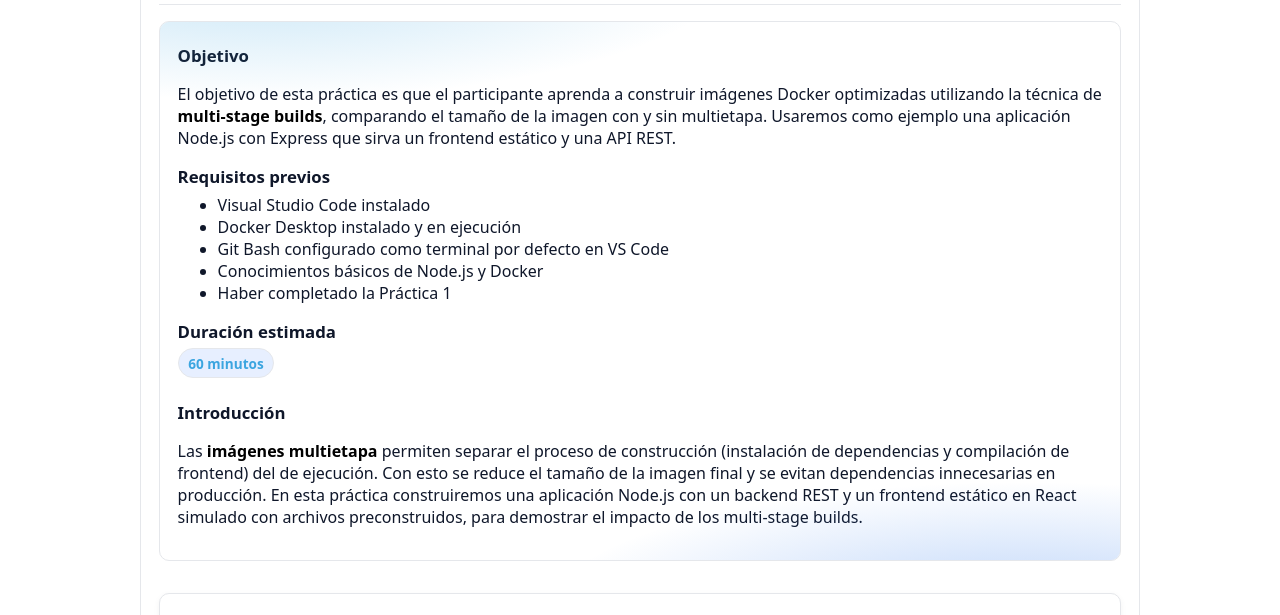
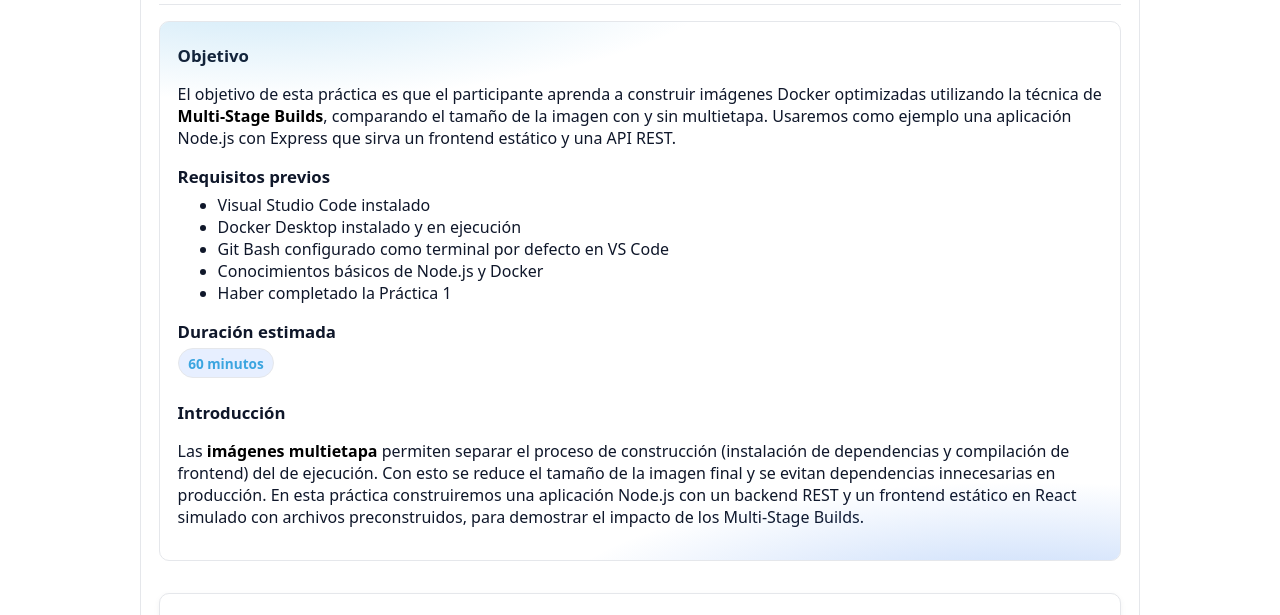
Before and after one commit to Netec-Mx/DOCK_KUB_V2, a Jekyll site: the page built from labs/capitulo3/lab3.md, in a window 1280 px wide and 900 px high. Shown: the part 285-900 px from the top of the window. Built offline with Jekyll 4.4.1, drawn with Linux system fonts in a browser that asks for light colours; some of the changed text lies outside the part shown.

Commit message:
Update lab3.md

````diff
--- a/labs/capitulo3/lab3.md
+++ b/labs/capitulo3/lab3.md
@@ -5,7 +5,7 @@ permalink: /capitulo3/lab3/
 images_base: /labs/capitulo3/img
 duration: "60 minutos"
 objective:
-  - El objetivo de esta práctica es que el participante aprenda a construir imágenes Docker optimizadas utilizando la técnica de **multi-stage builds**, comparando el tamaño de la imagen con y sin multietapa. Usaremos como ejemplo una aplicación Node.js con Express que sirva un frontend estático y una API REST.
+  - El objetivo de esta práctica es que el participante aprenda a construir imágenes Docker optimizadas utilizando la técnica de **Multi-Stage Builds**, comparando el tamaño de la imagen con y sin multietapa. Usaremos como ejemplo una aplicación Node.js con Express que sirva un frontend estático y una API REST.
 prerequisites:
   - Visual Studio Code instalado
   - Docker Desktop instalado y en ejecución
@@ -13,13 +13,13 @@ prerequisites:
   - Conocimientos básicos de Node.js y Docker
   - Haber completado la Práctica 1
 introduction:
-  - Las **imágenes multietapa** permiten separar el proceso de construcción (instalación de dependencias y compilación de frontend) del de ejecución. Con esto se reduce el tamaño de la imagen final y se evitan dependencias innecesarias en producción. En esta práctica construiremos una aplicación Node.js con un backend REST y un frontend estático en React simulado con archivos preconstruidos, para demostrar el impacto de los multi-stage builds.
+  - Las **imágenes multietapa** permiten separar el proceso de construcción (instalación de dependencias y compilación de frontend) del de ejecución. Con esto se reduce el tamaño de la imagen final y se evitan dependencias innecesarias en producción. En esta práctica construiremos una aplicación Node.js con un backend REST y un frontend estático en React simulado con archivos preconstruidos, para demostrar el impacto de los Multi-Stage Builds.
 slug: lab3
 lab_number: 3
 final_result: >
   El estudiante habrá construido una aplicación Node.js contenerizada con un **Dockerfile multietapa**, obteniendo una imagen ligera y optimizada, validando que la aplicación funciona correctamente y que el tamaño de la imagen se reduce respecto a una construcción tradicional.
 notes:
-  - Multi-stage es aplicable a múltiples lenguajes (Java, Go, .NET).
+  - Multi-Stage es aplicable a múltiples lenguajes (Java, Go, .NET).
   - Siempre validar la funcionalidad de la aplicación antes de optimizar.
   - Para builds grandes, se recomienda usar `--target` para depuración de etapas intermedias.
 references:
@@ -164,7 +164,7 @@ En esta tarea crearás un Dockerfile simple y analizarás el tamaño.
 
 - **Paso 13.** Agrega el siguiente código al archivo **Dockerfile**.
 
-  > **Nota.** Este Dockerfile crea una imagen sin multi-stage.
+  > **Nota.** Este Dockerfile crea una imagen sin Multi-Stage.
   {: .lab-note .info .compact}
 
   ```dockerfile
````
Also changed, not shown: other parts of labs/capitulo3/lab3.md (+9 -9 lines).
